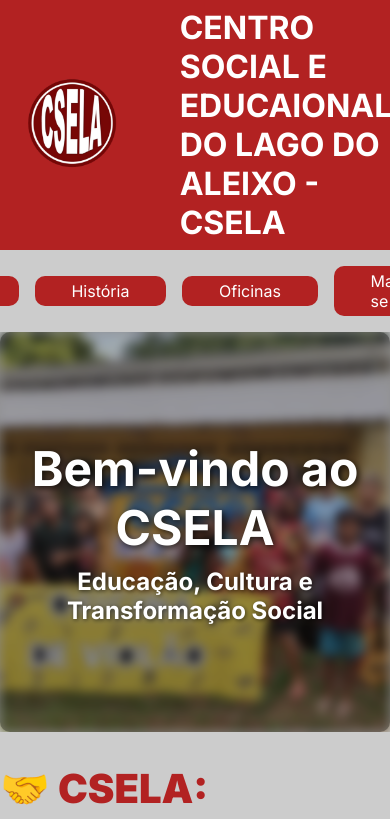
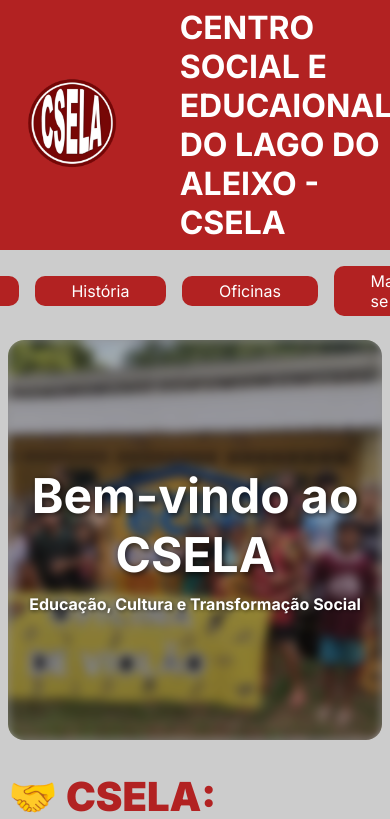
Before and after one commit to Edulira17/csela-project, a React (Vite) app in the folder frontend/: page / in a window 390 px wide. Shown: the top 819 px of the page. Built offline with nearby package versions, Linux system fonts and the light colour scheme.

Commit message:
feat: adiciona bordas arredondadas ao Banner e componentes da página principal, e ajusta estilos para melhor responsividade

```diff
--- a/frontend/src/pages/Home/styles.ts
+++ b/frontend/src/pages/Home/styles.ts
@@ -51,6 +51,7 @@
 
   padding: 2rem;
   background-color: #fff;
+  border-radius: 16px;
 
   @media (max-width: 768px) {
     padding: 1.5rem;
@@ -69,6 +70,8 @@
 
   padding: 2rem;
   box-shadow: 0px 4px 10px rgba(0, 0, 0, 0.1);
+  border-radius: 16px;
+
   @media (max-width: 768px) {
     padding: 1.5rem;
   }
@@ -95,6 +98,7 @@
   }
 `;
 
+// Alterar nome desse componente styled components:
 export const ProjectCard = styled.figure`
   display: flex;
   flex-direction: column;
--- a/frontend/src/shared/components/Banner/Banner.tsx
+++ b/frontend/src/shared/components/Banner/Banner.tsx
@@ -1,10 +1,10 @@
 import { BannerBackground, BannerContent, BannerWrapper } from "./styles";
-import ImageBanner from './images/imageEcae.png'
+import imageEcae from './images/imageEcae.png'
 
 const SimpleBanner = () => {
   return (
     <BannerWrapper>
-      <BannerBackground image={ImageBanner} />
+      <BannerBackground $image={imageEcae} />
       <BannerContent>
         <h1>Bem-vindo ao CSELA</h1>
         <p>Educação, Cultura e Transformação Social</p>
--- a/frontend/src/shared/components/Banner/styles.ts
+++ b/frontend/src/shared/components/Banner/styles.ts
@@ -1,17 +1,18 @@
 import styled from "styled-components";
 
 interface BackgroundProps {
-  image: string;
+  $image: string;
 }
 
 export const BannerWrapper = styled.div`
   position: relative;
   height: 400px;
   overflow: hidden;
+  border-radius: 16px;
 `
 
 export const BannerBackground = styled.div<BackgroundProps>`
-  background-image: ${({ image }) => `url(${image})`};
+  background-image: url(${props => props.$image});
   background-size: cover;
   background-position: center;
   filter: blur(5px);
@@ -50,7 +51,7 @@
   }
 
   p {
-    font-size: 1.5rem;
+    font-size: 1rem;
     margin-top: 10px;
     max-width: 600px;
     text-shadow: 1px 1px 4px rgba(0, 0, 0, 0.6);
--- a/frontend/src/shared/components/Header/Header.tsx
+++ b/frontend/src/shared/components/Header/Header.tsx
@@ -1,8 +1,5 @@
 import { HeaderContainer, HeaderNav, HeaderLink, HeaderTitle, HeaderLogo } from "./styles";
-
 import LogoCsela from './assets/LOGO CSELA.png'
-
-
 
 const Header = () => {
   return (
--- a/frontend/src/shared/components/Header/styles.ts
+++ b/frontend/src/shared/components/Header/styles.ts
@@ -1,5 +1,4 @@
 import styled from "styled-components";
-
 import { Link } from "react-router-dom";
 
 export const HeaderContainer = styled.div`
@@ -10,15 +9,13 @@
 `
 export const HeaderTitle = styled.div`
   background-color: #B22222;
-
   display: flex;
   align-items: center;
   justify-content: center;
+
   gap: 2rem;
-
   color: #fff;
   padding: .5rem;
-
 `
 
 export const HeaderLogo = styled.img`
--- a/frontend/src/shared/components/Layout/styles.ts
+++ b/frontend/src/shared/components/Layout/styles.ts
@@ -2,20 +2,21 @@
 
 export const LayoutContainer = styled.div`
   width: 100%;
-  min-height: 100%;
+  min-height: 100vh;
   overflow-x: hidden;
   display: flex;
   flex-direction: column;
-  z-index: 1;
-
   background-color: #ccc;
 `
 
 export const LayoutMainContent = styled.main`
   width: 100%;
-  min-height: 100vh;
-
+  flex: 1;
   display: flex;
   flex-direction: column;
-  flex-wrap: wrap;
+  padding: 1rem;
+
+  @media (max-width: 768px){
+    padding: 0.5rem;
+  }
 `
```
